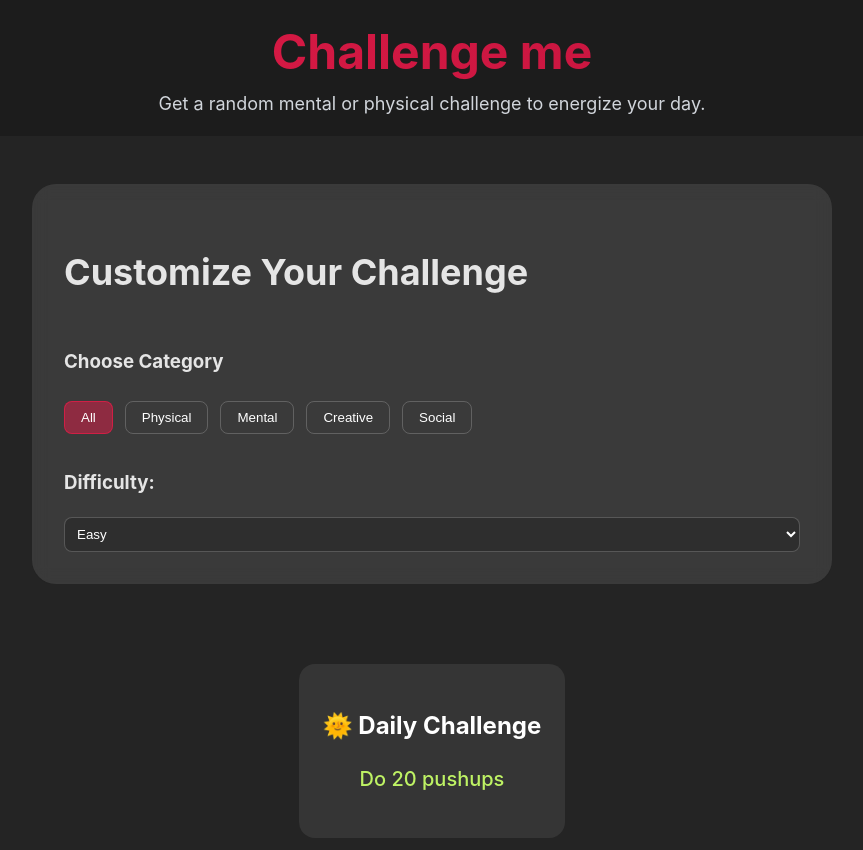
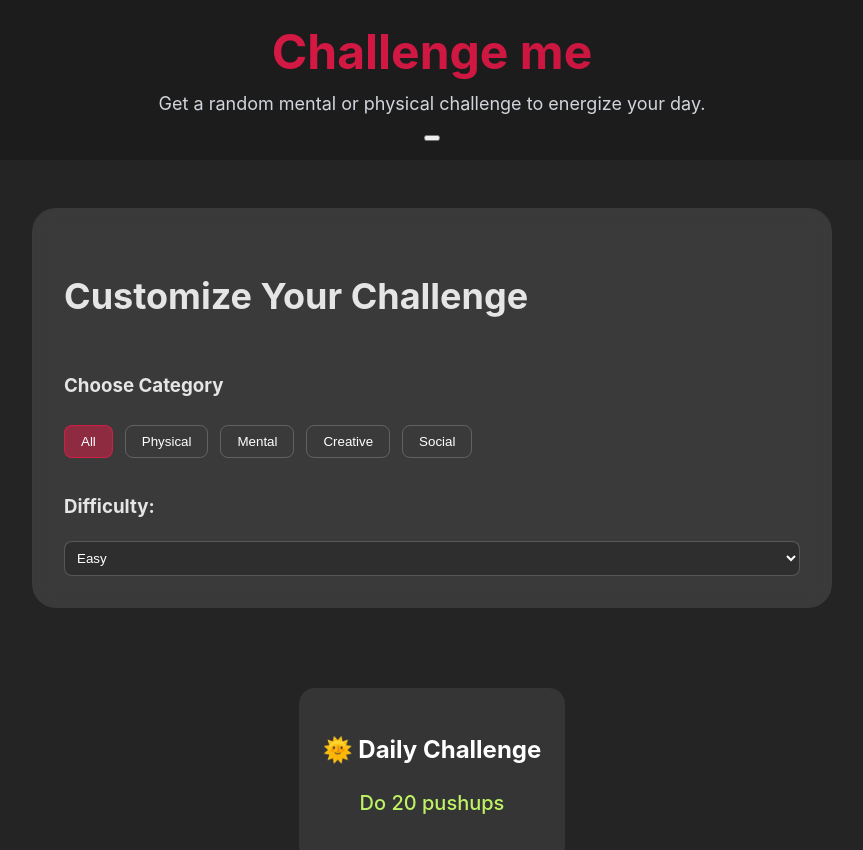
Before and after one commit to robertoandino/challenge-me, a React (Vite) app: page / in a window 1280 px wide. Shown: the top 850 px of the page, without its empty margins (208-1071 px from the left). Built offline with nearby package versions, Linux system fonts and the light colour scheme.

Commit message:
Add profile button to header for user access

```diff
--- a/src/pages/Home.tsx
+++ b/src/pages/Home.tsx
@@ -67,6 +67,14 @@ const Home: React.FC = () => {
             <header className="site-header">
                 <h1 className="main-title">Challenge me</h1>
                 <p className="subtitle">Get a random mental or physical challenge to energize your day.</p>
+
+                <div className="profile-menu-container">
+                    <button
+                        className="profile-button"
+                    >
+
+                    </button>
+                </div>
             </header>
 
             {/* Main Content Area */}
```
